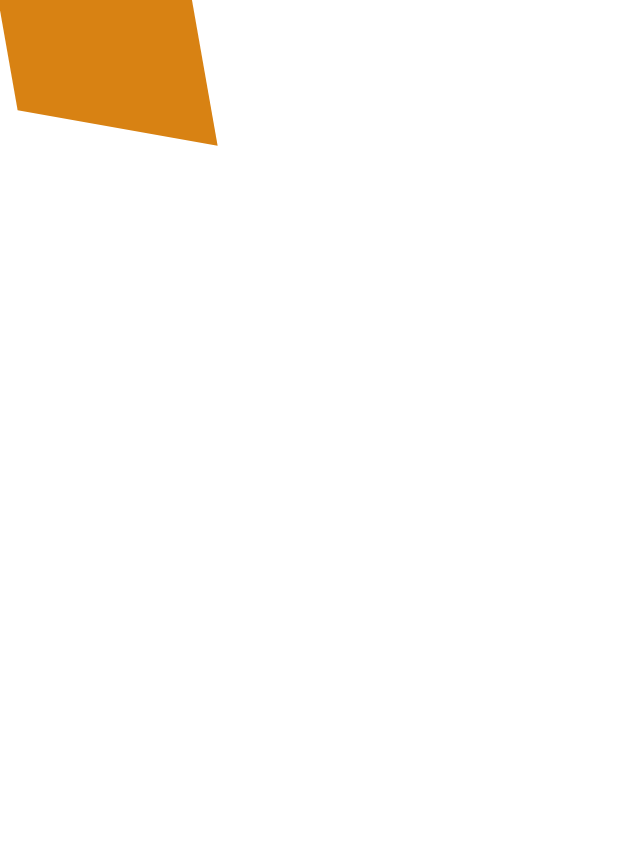
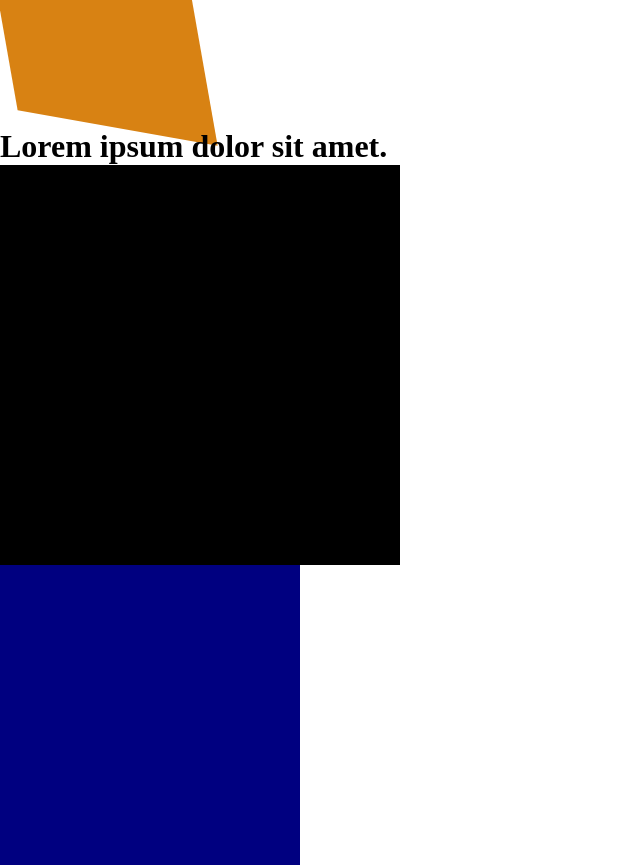
Before and after one commit to IronHedgehog/FE_31_22_10_24, a plain HTML site: page index.html in a window 1280 px wide. Shown: the part 272-1137 px from the top of the page, without its empty margins (0-640 px from the left). Before the commit the page ends 800 px from the top, so only its background shows below. Drawn offline with nearby package versions, Linux system fonts and the light colour scheme.

Commit message:
transition

```diff
--- a/index.html
+++ b/index.html
@@ -3,11 +3,36 @@
   <head>
     <meta charset="UTF-8" />
     <meta name="viewport" content="width=device-width, initial-scale=1.0" />
+    <link
+      rel="stylesheet"
+      href="https://cdnjs.cloudflare.com/ajax/libs/animate.css/4.1.1/animate.css"
+    />
+    <link href="https://unpkg.com/aos@2.3.1/dist/aos.css" rel="stylesheet" />
     <link rel="stylesheet" href="./styles.css" />
     <title>Document</title>
   </head>
   <body>
     <div class="box"></div>
     <div class="box3"></div>
+
+    <h1 class="animate__animated animate__fadeIn">
+      Lorem ipsum dolor sit amet.
+    </h1>
+
+    <div class="div4" data-aos="flip-left">
+      <p>
+        Lorem ipsum dolor sit, amet consectetur adipisicing elit. Aliquid rem
+        dolore placeat ipsum minus quod quidem perspiciatis quibusdam libero
+        nihil, doloribus ratione cum repudiandae, enim, maxime ut. Sapiente,
+        error suscipit.
+      </p>
+    </div>
+
+    <div class="div10"></div>
+
+    <script src="https://unpkg.com/aos@2.3.1/dist/aos.js"></script>
+    <script>
+      AOS.init();
+    </script>
   </body>
 </html>
--- a/styles.css
+++ b/styles.css
@@ -21,3 +21,21 @@
   background-color: rgb(216, 130, 19);
   transform: skew(10deg, 10deg);
 }
+
+.div4 {
+  width: 400px;
+  height: 400px;
+  background-color: black;
+  padding: 20px;
+}
+
+.div10 {
+  width: 300px;
+  height: 300px;
+  background-color: navy;
+  transition: transform 0.3s linear;
+}
+
+.div10:hover {
+  transform: translateX(100%);
+}
```
